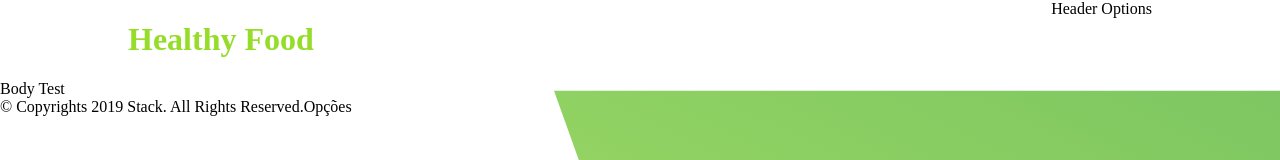
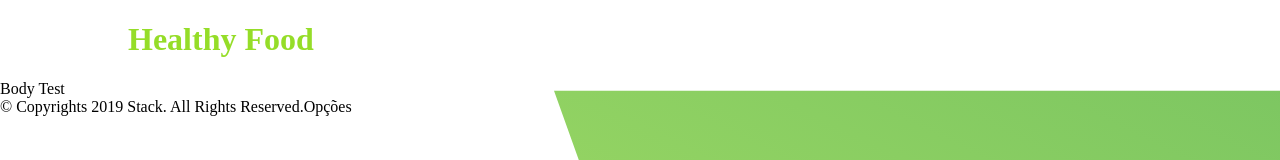
Before and after one commit to TiagoOliveiraGomes/teste-grupo-GCB, a React (Create React App) app: page / in a window 1280 px wide. Shown: the top 160 px of the page. Built offline with nearby package versions, Linux system fonts and the light colour scheme.

Commit message:
add header-buttons

```diff
--- /dev/null
+++ b/src/components/headerOptions/headerOptions.css
@@ -0,0 +1,22 @@
+.headerOptions {
+    display: flex;
+    justify-content: space-between;
+    align-items: center;
+    width: 30vw;
+    /* background-color: aqua; */
+}
+.button {
+    display: flex;
+    padding: 20px;
+    align-items: center;
+    background: none;
+    border: none;
+    color: white;
+    height: 50%;
+}
+.button:hover {
+    background-color: white;
+    cursor: pointer;
+    color: rgb(149, 221, 40);
+    border-radius: 10px;
+}
--- a/src/components/headerOptions/index.jsx
+++ b/src/components/headerOptions/index.jsx
@@ -1,8 +1,14 @@
 import React from 'react'
+import './headerOptions.css'
 
 const HeaderOptions = () => {
     return (
-        <div>Header Options</div>
+        <div className='headerOptions'>
+            <button className='button'>HEALTHY RECIPES</button>
+            <button className='button'>BLOG</button>
+            <button className='button'>JOIN</button>
+            <button className='button'>REGISTER</button>
+        </div>
     )
 }
 
```
